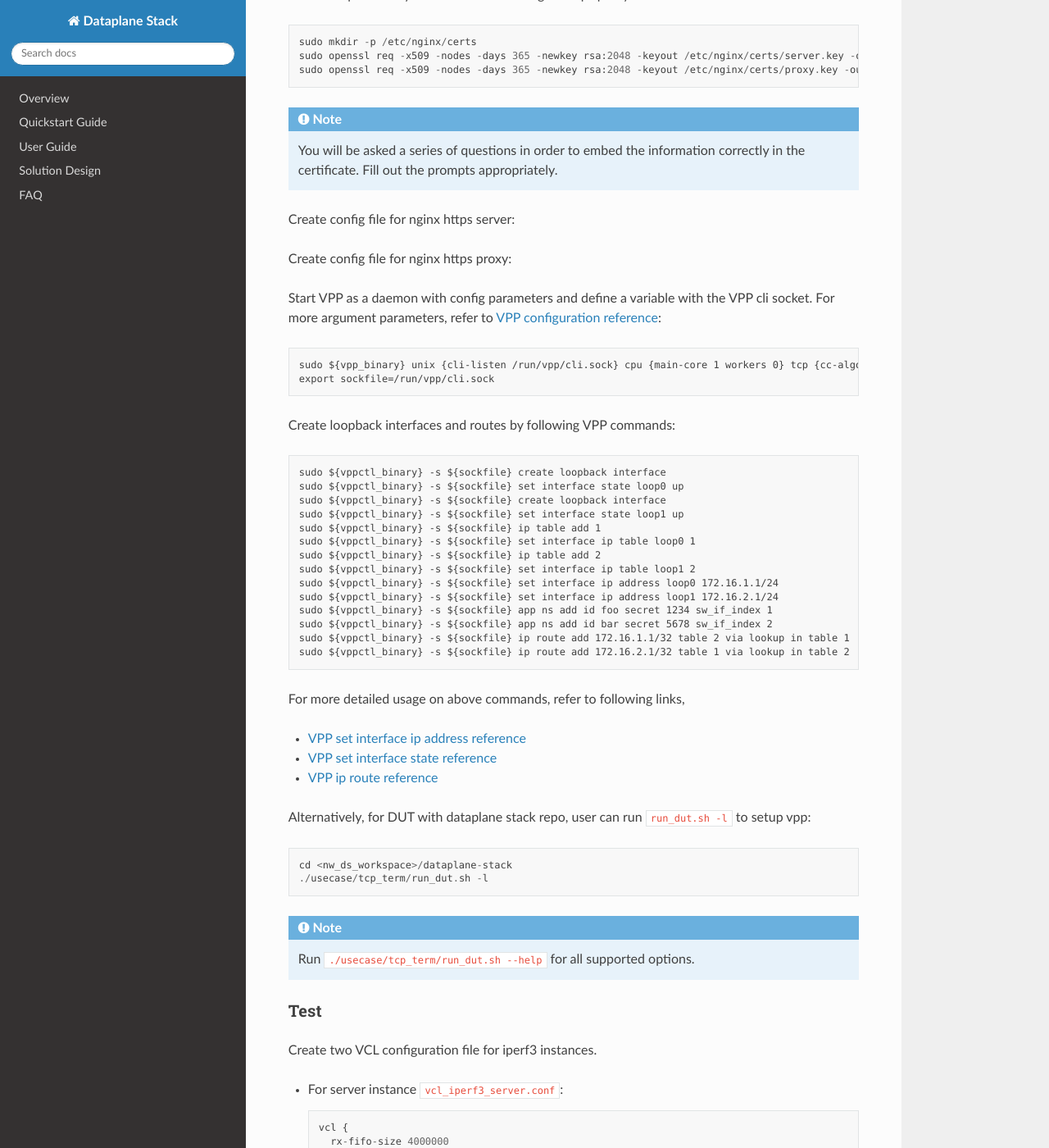
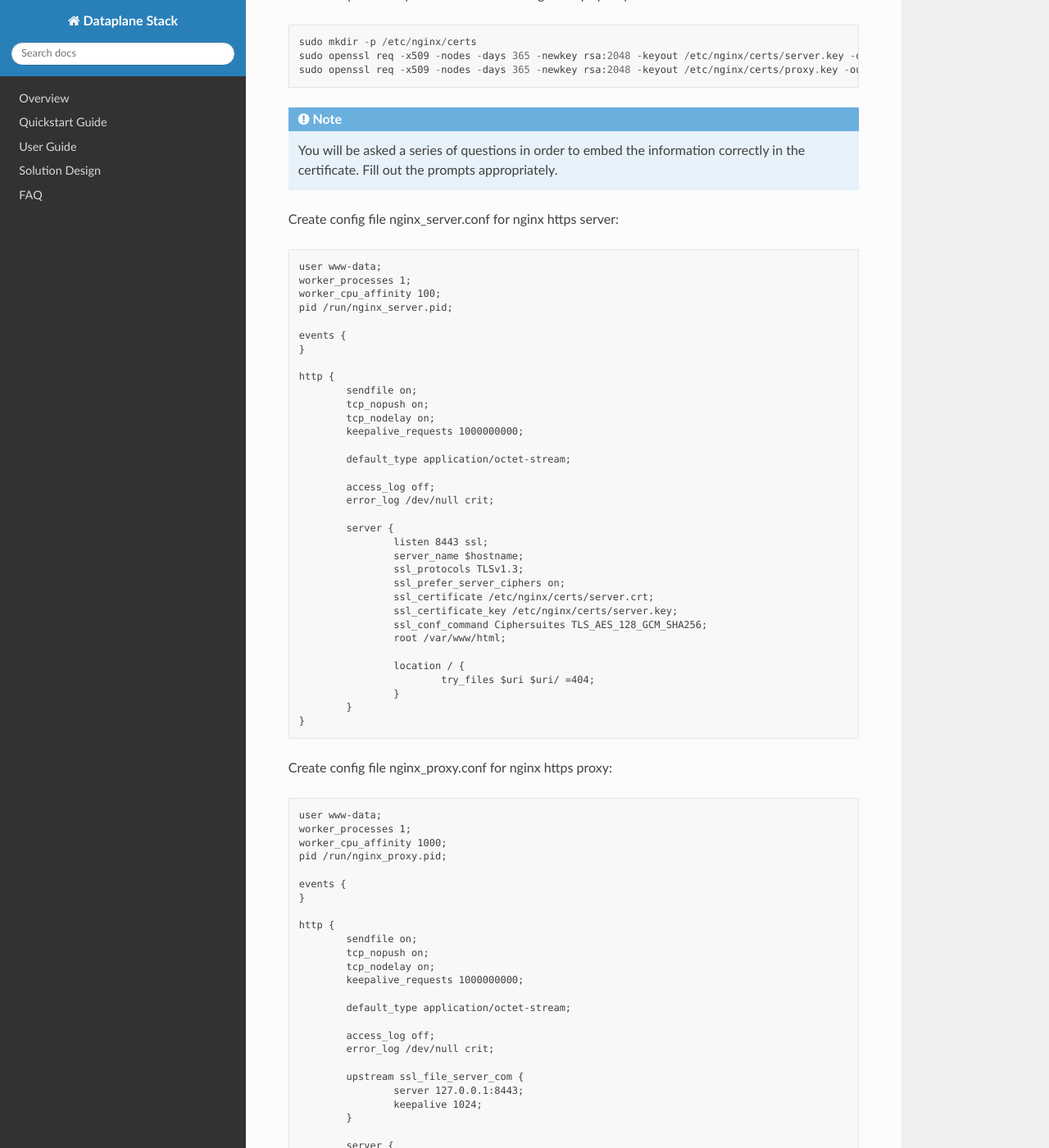
Before and after one commit to Yefeng-Lin/dataplane-stack_doc, a Sphinx documentation site: the page built from doc/user_guide/ssl_proxy.rst, in a window 1280 px wide and 1400 px high, scrolled down 1900 px. Shown: the whole window at 82% size. Built offline with Sphinx 7.4.7 and the Read the Docs theme 2.0.0, drawn with Linux system fonts in a browser that asks for light colours; some of the changed text lies outside the part shown.

Commit message:
Update ssl proxy doc

```diff
--- a/doc/user_guide/ssl_proxy.rst
+++ b/doc/user_guide/ssl_proxy.rst
@@ -80,11 +80,91 @@ Create ssl private keys and cerfificates for nginx https proxy and server::
         You will be asked a series of questions in order to embed the information
         correctly in the certificate. Fill out the prompts appropriately.
 
-Create config file for nginx https server::
+Create config file nginx_server.conf for nginx https server::
 
-Create config file for nginx https proxy::
+        user www-data;
+        worker_processes 1;
+        worker_cpu_affinity 100;
+        pid /run/nginx_server.pid;
 
-Start VPP as a daemon with config parameters and define a variable with the VPP cli socket.
+        events {
+        }
+
+        http {
+                sendfile on;
+                tcp_nopush on;
+                tcp_nodelay on;
+                keepalive_requests 1000000000;
+
+                default_type application/octet-stream;
+
+                access_log off;
+                error_log /dev/null crit;
+
+                server {
+                        listen 8443 ssl;
+                        server_name $hostname;
+                        ssl_protocols TLSv1.3;
+                        ssl_prefer_server_ciphers on;
+                        ssl_certificate /etc/nginx/certs/server.crt;
+                        ssl_certificate_key /etc/nginx/certs/server.key;
+                        ssl_conf_command Ciphersuites TLS_AES_128_GCM_SHA256;
+                        root /var/www/html;
+
+                        location / {
+                                try_files $uri $uri/ =404;
+                        }
+                }
+        }
+
+Create config file nginx_proxy.conf for nginx https proxy::
+
+        user www-data;
+        worker_processes 1;
+        worker_cpu_affinity 1000;
+        pid /run/nginx_proxy.pid;
+
+        events {
+        }
+
+        http {
+                sendfile on;
+                tcp_nopush on;
+                tcp_nodelay on;
+                keepalive_requests 1000000000;
+
+                default_type application/octet-stream;
+
+                access_log off;
+                error_log /dev/null crit;
+
+                upstream ssl_file_server_com {
+                        server 127.0.0.1:8443;
+                        keepalive 1024;
+                }
+
+                server {
+                        listen 8089 ssl;
+                        server_name $hostname;
+                        ssl_protocols TLSv1.3;
+                        ssl_prefer_server_ciphers on;
+                        ssl_certificate /etc/nginx/certs/proxy.crt;
+                        ssl_certificate_key /etc/nginx/certs/proxy.key;
+                        ssl_conf_command Ciphersuites TLS_AES_128_GCM_SHA256;
+
+                        location / {
+                                limit_except GET {
+                                deny all;
+                                }
+                                proxy_pass https://ssl_file_server_com;
+                                proxy_http_version 1.1;
+                                proxy_set_header Connection "";
+                                proxy_ssl_protocols TLSv1.3;
+                        }
+                }
+        }
+
+Start VPP as a daemon with config parameters and declare a variable with the VPP cli socket.
 For more argument parameters, refer to `VPP configuration reference`_::
 
         sudo ${vpp_binary} unix {cli-listen /run/vpp/cli.sock} cpu {main-core 1 workers 0} tcp {cc-algo cubic} session {enable use-app-socket-api}
@@ -96,16 +176,24 @@ Create loopback interfaces and routes by following VPP commands::
         sudo ${vppctl_binary} -s ${sockfile} set interface state loop0 up
         sudo ${vppctl_binary} -s ${sockfile} create loopback interface
         sudo ${vppctl_binary} -s ${sockfile} set interface state loop1 up
+        sudo ${vppctl_binary} -s ${sockfile} create loopback interface
+        sudo ${vppctl_binary} -s ${sockfile} set interface state loop2 up
         sudo ${vppctl_binary} -s ${sockfile} ip table add 1
         sudo ${vppctl_binary} -s ${sockfile} set interface ip table loop0 1
         sudo ${vppctl_binary} -s ${sockfile} ip table add 2
         sudo ${vppctl_binary} -s ${sockfile} set interface ip table loop1 2
+        sudo ${vppctl_binary} -s ${sockfile} ip table add 3
+        sudo ${vppctl_binary} -s ${sockfile} set interface ip table loop2 3
         sudo ${vppctl_binary} -s ${sockfile} set interface ip address loop0 172.16.1.1/24
         sudo ${vppctl_binary} -s ${sockfile} set interface ip address loop1 172.16.2.1/24
-        sudo ${vppctl_binary} -s ${sockfile} app ns add id foo secret 1234 sw_if_index 1
-        sudo ${vppctl_binary} -s ${sockfile} app ns add id bar secret 5678 sw_if_index 2
+        sudo ${vppctl_binary} -s ${sockfile} set interface ip address loop2 172.16.3.1/24
+        sudo ${vppctl_binary} -s ${sockfile} app ns add id server secret 1234 sw_if_index 1
+        sudo ${vppctl_binary} -s ${sockfile} app ns add id proxy secret 1234 sw_if_index 2
+        sudo ${vppctl_binary} -s ${sockfile} app ns add id client secret 1234 sw_if_index 3
         sudo ${vppctl_binary} -s ${sockfile} ip route add 172.16.1.1/32 table 2 via lookup in table 1
+        sudo ${vppctl_binary} -s ${sockfile} ip route add 172.16.3.1/32 table 2 via lookup in table 3
         sudo ${vppctl_binary} -s ${sockfile} ip route add 172.16.2.1/32 table 1 via lookup in table 2
+        sudo ${vppctl_binary} -s ${sockfile} ip route add 172.16.2.1/32 table 3 via lookup in table 2
 
 For more detailed usage on above commands, refer to following links,
 
```
